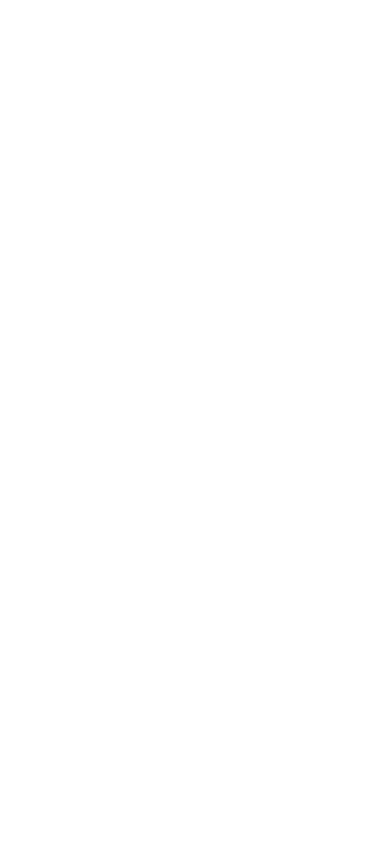
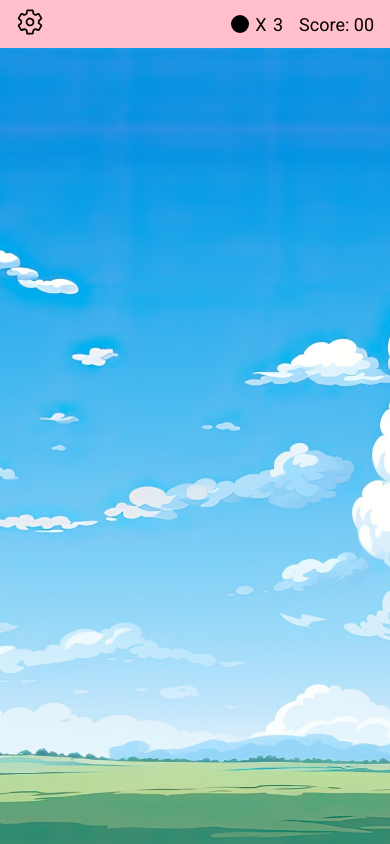
Before and after one commit to pratikkw/Free-Fall-Game, a website: page index.html in a window 390 px wide. Drawn offline with nearby package versions, Linux system fonts and the light colour scheme.

Commit message:
Game Area ui is almost ready.

```diff
--- a/SASS/abstracts/mediaquery.scss
+++ b/SASS/abstracts/mediaquery.scss
@@ -0,0 +1,48 @@
+@media only screen and (max-width: 1000px) {
+  :root {
+    // FONT
+    --icon-fs: 2rem;
+  }
+
+  .header__primary {
+    // PADDING
+    --header-pri-padding: 0.75rem 1rem;
+
+    // GAP
+    --game-status-gap: 1.25rem;
+
+    // FONT-SIZE
+    --game-status-fs: 1.25rem;
+
+    // WIDTH & HEIGHT
+    --small-ball-width: 1.25rem;
+
+    // MARGIN
+    --game-status-margin-rgt: 0.75rem;
+  }
+}
+
+@media only screen and (max-width: 500px) {
+  :root {
+    // FONT
+    --icon-fs: 1.75rem;
+  }
+
+  .header__primary {
+    // PADDING
+    --header-pri-padding: 0.5rem 1rem;
+
+    // GAP
+    --game-status-gap: 1rem;
+    --turn-gap: 0.4rem;
+
+    // FONT-SIZE
+    --game-status-fs: 1.125rem;
+
+    // WIDTH & HEIGHT
+    --small-ball-width: 1.125rem;
+
+    // MARGIN
+    --game-status-margin-rgt: 0rem;
+  }
+}
--- a/SASS/abstracts/text.scss
+++ b/SASS/abstracts/text.scss
@@ -0,0 +1,2 @@
+.primary--title {
+}
--- a/SASS/abstracts/utilities.scss
+++ b/SASS/abstracts/utilities.scss
@@ -0,0 +1,6 @@
+.icon__btn {
+}
+
+.icon {
+  font-size: var(--icon-fs);
+}
--- a/SASS/base/base.scss
+++ b/SASS/base/base.scss
@@ -34,6 +34,8 @@ button {
 }
 
 :root {
+  // FONT
+  --icon-fs: 2.5rem;
 }
 
 body {
--- /dev/null
+++ b/SASS/components/button.scss
@@ -0,0 +1,2 @@
+.btn {
+}
--- a/SASS/main.scss
+++ b/SASS/main.scss
@@ -1,4 +1,5 @@
 @import "base/base.scss";
+@import "components/button.scss";
 @import "pages/home.scss";
 @import "abstracts/text.scss";
 @import "abstracts/utilities.scss";
--- a/SASS/pages/home.scss
+++ b/SASS/pages/home.scss
@@ -0,0 +1,64 @@
+.main {
+  height: 100dvh;
+  overflow: hidden;
+
+  display: grid;
+  grid-template-rows: auto 1fr;
+}
+
+.header__primary {
+  // PADDING
+  --header-pri-padding: 0.5rem 1.25rem;
+
+  // GAP
+  --game-status-gap: 1.75rem;
+  --turn-gap: 0.5rem;
+
+  // FONT-SIZE
+  --game-status-fs: 1.5rem;
+
+  // WIDTH & HEIGHT
+  --small-ball-width: 1.5rem;
+
+  // MARGIN
+  --game-status-margin-rgt: 1rem;
+
+  background-color: pink;
+  justify-content: space-between;
+  padding: var(--header-pri-padding);
+
+  .game__status {
+    font-size: var(--game-status-fs);
+    gap: var(--game-status-gap);
+    margin-right: var(--game-status-margin-rgt);
+
+    .turn {
+      gap: var(--turn-gap);
+
+      .small__ball {
+        display: block;
+        width: var(--small-ball-width);
+        aspect-ratio: 1/1;
+        border-radius: 50%;
+        background-color: black;
+      }
+
+      &__left {
+      }
+    }
+
+    .score {
+      &__curr {
+      }
+    }
+  }
+}
+
+.game {
+  &__area {
+    background-image: url(../../Images/cloud_three.jpg);
+    background-position: bottom;
+    background-size: cover;
+    background-repeat: no-repeat;
+  }
+}
--- a/index.html
+++ b/index.html
@@ -13,11 +13,46 @@
       rel="stylesheet"
     />
 
+    <!-- ICON -->
+    <script
+      type="module"
+      src="https://unpkg.com/ionicons@7.1.0/dist/ionicons/ionicons.esm.js"
+    ></script>
+    <script
+      type="module"
+      src="https://unpkg.com/ionicons@7.1.0/dist/ionicons/ionicons.js"
+    ></script>
+
     <!-- CSS -->
     <link rel="stylesheet" href="CSS/style.css" />
 
     <!-- JS -->
     <script src="JS/script.js" type="module"></script>
   </head>
-  <body></body>
+  <body>
+    <main class="main">
+      <!-- HEADER -->
+      <header class="header__primary flex">
+        <button class="btn icon__btn">
+          <ion-icon
+            class="icon icon__setting"
+            name="settings-outline"
+          ></ion-icon>
+        </button>
+
+        <div class="game__status flex">
+          <span class="turn flex"
+            ><span class="small__ball"></span>X
+            <span class="turn__left">3</span></span
+          >
+          <span class="score">
+            Score: <span class="score__curr">00</span>
+          </span>
+        </div>
+      </header>
+
+      <!-- GAME AREA -->
+      <section class="game game__area"></section>
+    </main>
+  </body>
 </html>
--- a/package.json
+++ b/package.json
@@ -4,7 +4,7 @@
   "description": "",
   "main": "index.js",
   "scripts": {
-    "test": "echo \"Error: no test specified\" && exit 1"
+    "compile-sass": "node-sass SASS/main.scss CSS/style.css -w"
   },
   "author": "Pratik",
   "license": "ISC",
```
Also changed, not shown: CSS/style.css.
